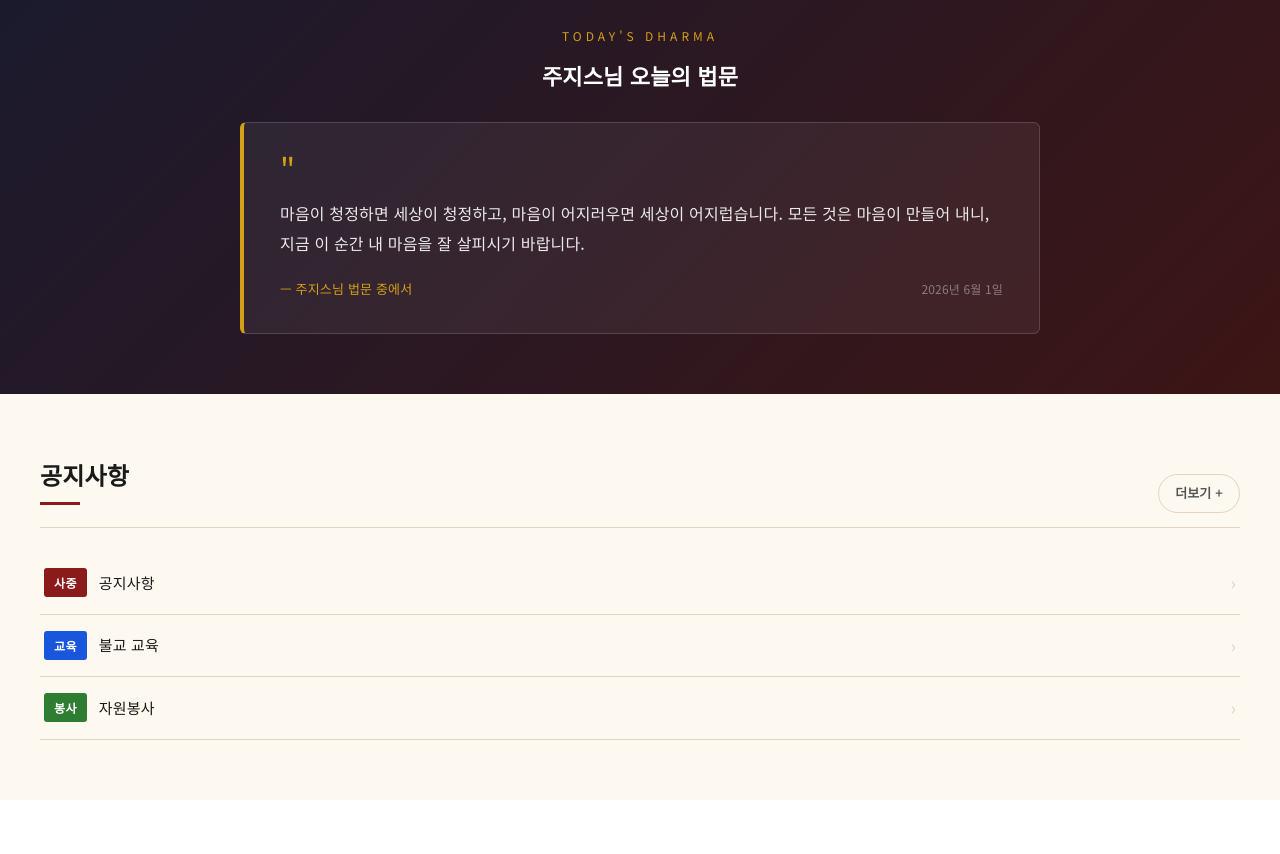
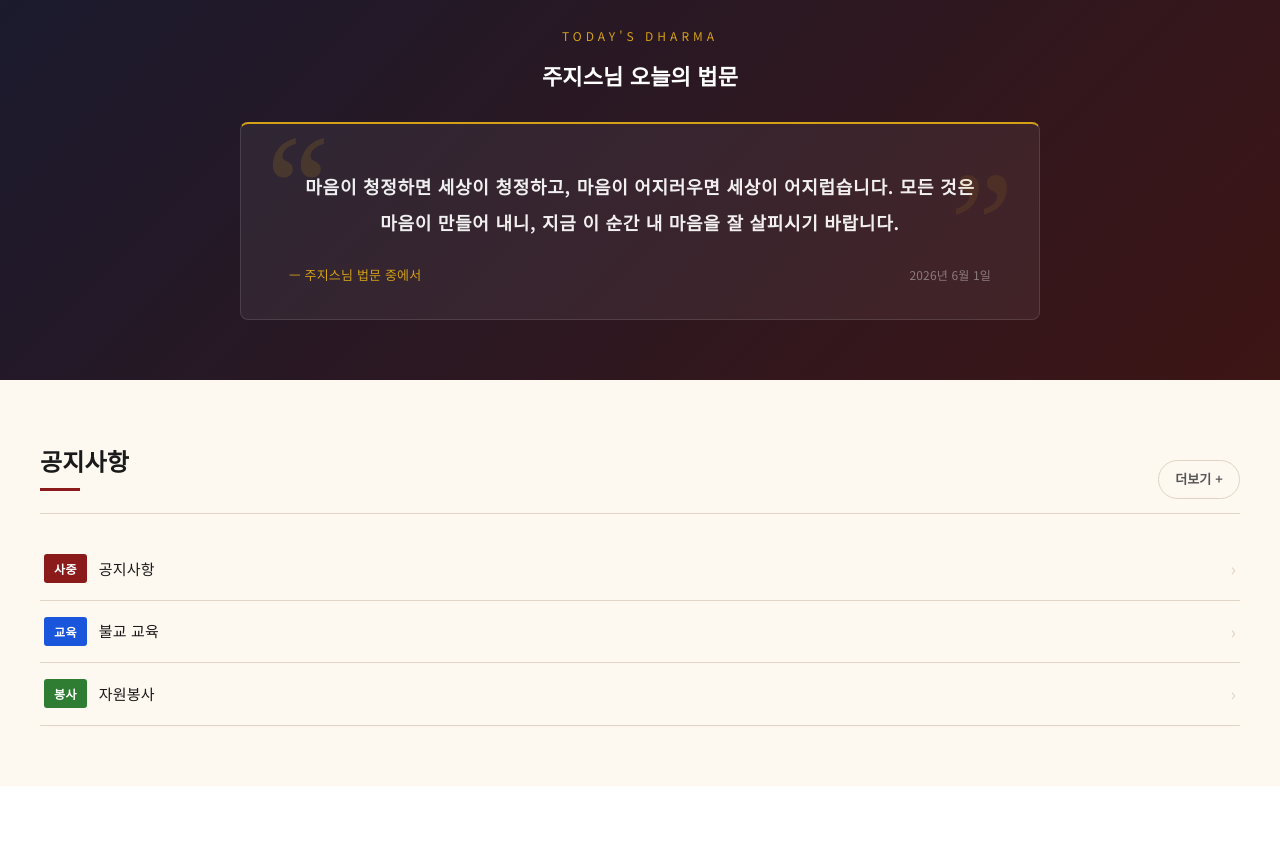
Before and after one commit to loisRK/bulsim, a React (Vite) app: page / in a window 1280 px wide. Shown: the part 820-1674 px from the top of the page. Built offline with nearby package versions, Linux system fonts and the light colour scheme; no server answers.

Commit message:
style: redesign dharma card with decorative quote watermark

```diff
--- a/src/components/DharmaCard.jsx
+++ b/src/components/DharmaCard.jsx
@@ -11,7 +11,6 @@ export default function DharmaCard() {
         <div className="dharma-label">TODAY'S DHARMA</div>
         <h2 className="dharma-title">주지스님 오늘의 법문</h2>
         <div className="dharma-card">
-          <div className="dharma-quote">"</div>
           <p className="dharma-text">{data?.text}</p>
           <div className="dharma-meta">
             <span className="dharma-source">{data?.source}</span>
--- a/src/styles/global.css
+++ b/src/styles/global.css
@@ -729,12 +729,31 @@ ul, li { list-style: none; }
 .dharma-label { font-size: 12px; letter-spacing: 4px; color: var(--gold-lt); margin-bottom: 10px; text-align: center; }
 .dharma-title { font-size: 22px; font-weight: 800; color: #fff; text-align: center; margin-bottom: 28px; }
 .dharma-card {
-  background: rgba(255,255,255,0.06); border: 1px solid rgba(255,255,255,0.15);
-  border-left: 4px solid var(--gold-lt); border-radius: 6px; padding: 32px 36px; color: #fff;
+  position: relative; overflow: hidden;
+  background: rgba(255,255,255,0.06); border: 1px solid rgba(255,255,255,0.12);
+  border-top: 2px solid var(--gold-lt); border-radius: 8px;
+  padding: 44px 48px 32px; color: #fff; text-align: center;
 }
-.dharma-quote { font-size: 32px; color: var(--gold-lt); margin-bottom: 12px; line-height: 1; }
-.dharma-text  { font-size: 16px; line-height: 1.85; color: rgba(255,255,255,0.9); margin-bottom: 20px; }
-.dharma-meta  { display: flex; justify-content: space-between; flex-wrap: wrap; gap: 8px; }
+.dharma-card::before {
+  content: '\201C';
+  position: absolute; top: -10px; left: 24px;
+  font-size: 140px; font-family: Georgia, serif;
+  color: var(--gold-lt); opacity: 0.15; line-height: 1;
+  pointer-events: none; user-select: none;
+}
+.dharma-card::after {
+  content: '\201D';
+  position: absolute; bottom: 28px; right: 24px;
+  font-size: 140px; font-family: Georgia, serif;
+  color: var(--gold-lt); opacity: 0.10; line-height: 1;
+  pointer-events: none; user-select: none;
+}
+.dharma-text  {
+  font-size: 18px; font-weight: 600; line-height: 2;
+  color: rgba(255,255,255,0.93); margin-bottom: 24px;
+  letter-spacing: 0.04em; position: relative;
+}
+.dharma-meta  { display: flex; justify-content: space-between; flex-wrap: wrap; gap: 8px; position: relative; }
 .dharma-source { font-size: 13px; color: var(--gold-lt); }
 .dharma-date   { font-size: 12px; color: rgba(255,255,255,0.4); }
 
```
